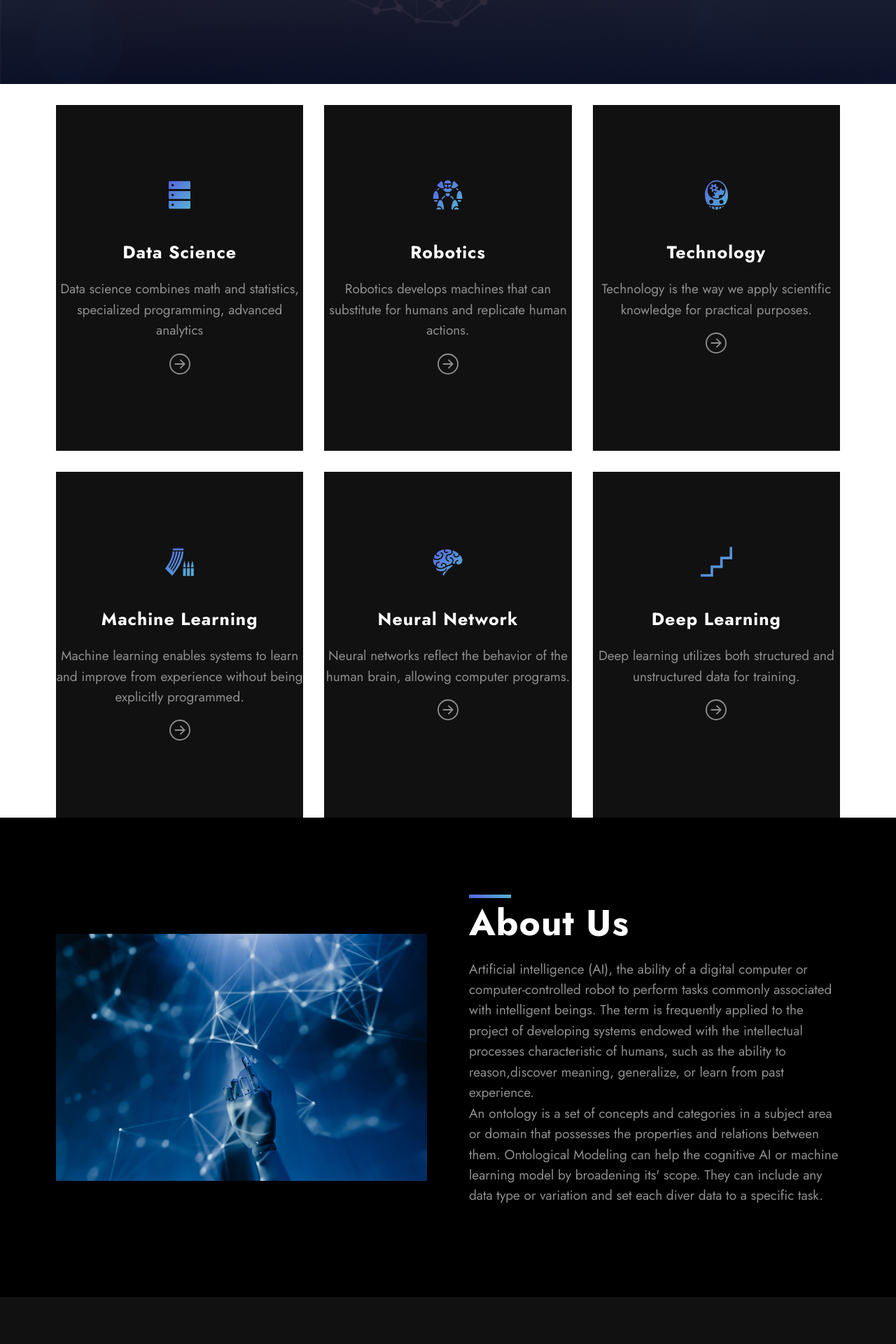
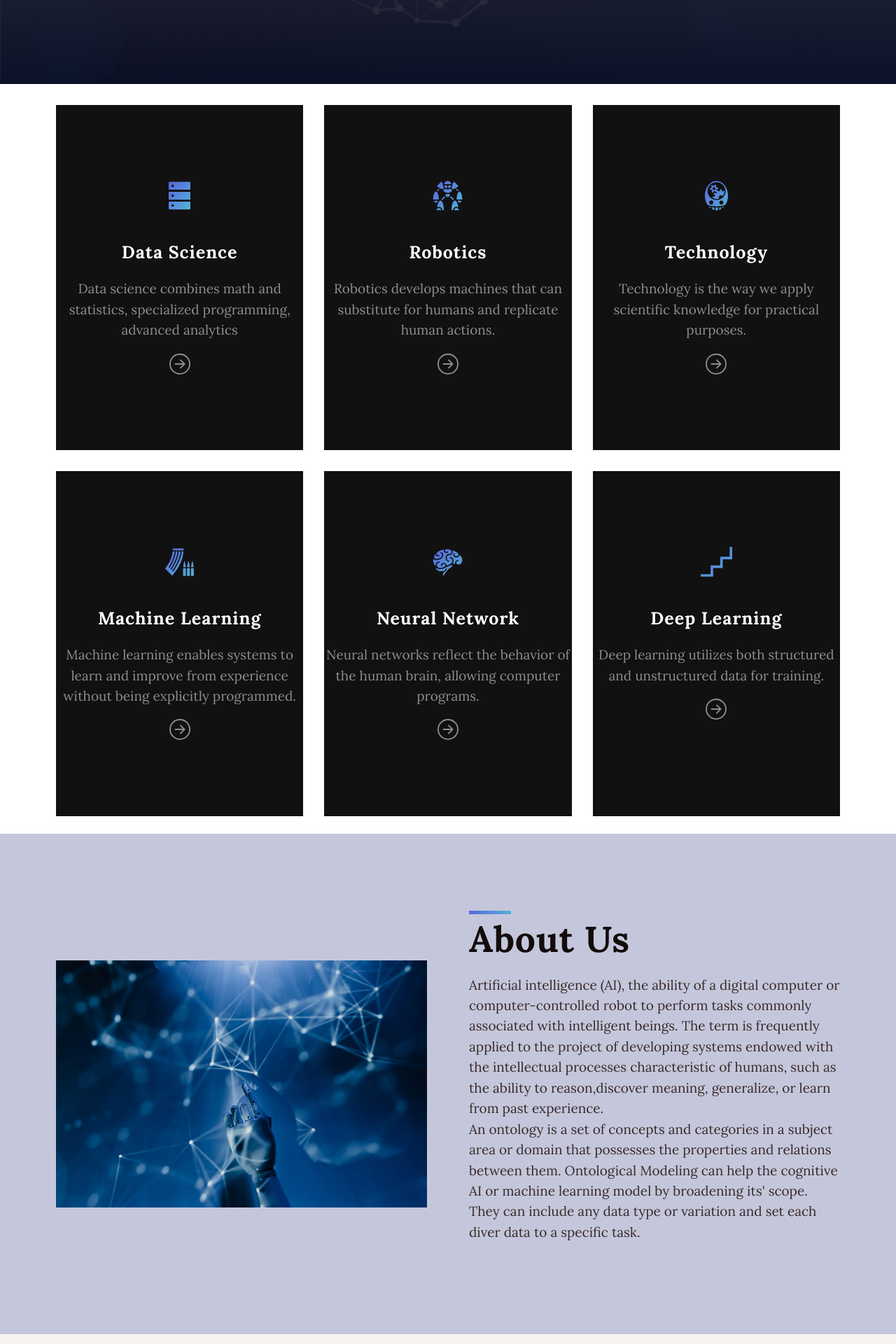
Before and after one commit to Habibrifat/ArtificialWebsite, a React (Create React App) app: page / in a window 1280 px wide. Shown: the part 680-2600 px from the top of the page at 70% size. Built offline with nearby package versions, Linux system fonts and the light colour scheme.

Commit message:
color solve half

```diff
--- a/src/App.css
+++ b/src/App.css
@@ -3,7 +3,7 @@
 
 /* variables  */
 :root {
-  --fnt-base: "Jost", sans-serif;
+  --fnt-base: "Lora", sans-serif;
   --clr-robin-blue: #5764de;
   --clr-crazy-blue: #55b3d5;
   --clr-black: #000;
@@ -306,7 +306,8 @@ select {
 }
 .section-t {
   font-size: 44px;
-  color: var(--clr-white);
+  /* color: var(--clr-white); */
+  color: #130c0c;
   padding: 20px 0;
   position: relative;
   line-height: 1.2;
--- a/src/components/About/About.jsx
+++ b/src/components/About/About.jsx
@@ -4,8 +4,8 @@ import sections from "./../../constants/data";
 
 const About = () => {
   return (
-    <div className="about" id="about">
-      <div className="container">
+    <section className="about" id="about">
+      <div className="container ">
         <div className="about-content grid">
           <div className="content-left">
             <img src={images.about_main_img} alt="" />
@@ -42,7 +42,7 @@ const About = () => {
           </div>
         </div>
       </div>
-    </div>
+    </section>
   );
 };
 
--- a/src/components/About/about.css
+++ b/src/components/About/about.css
@@ -1,12 +1,15 @@
 .about {
-  background-color: var(--clr-black);
+  /* background-color: var(--clr-black); */
+  background-color: #c4c7db;
   padding: 10rem 0;
 }
 .about-content {
   row-gap: 40px;
   text-align: center;
 }
-
+.paragraph .text {
+  color: #392929;
+}
 @media screen and (min-width: 768px) {
   .about-content {
     text-align: left;
--- a/src/components/Features/Features.jsx
+++ b/src/components/Features/Features.jsx
@@ -4,7 +4,7 @@ import "./features.css";
 
 const Features = () => {
   return (
-    <sections className="features section-p bg-black" id="features">
+    <sections className="features section-p" id="features">
       <div className="container">
         <div className="features-content">
           <div className="item-list text-white">
--- a/src/components/Header/header.css
+++ b/src/components/Header/header.css
@@ -53,5 +53,5 @@
   margin: 3.2rem 0 4.9rem 0;
 }
 .header span {
-  color: #08506a;
+  color: #e8f4f9;
 }
--- a/src/components/Qualities/Qualities.jsx
+++ b/src/components/Qualities/Qualities.jsx
@@ -4,7 +4,7 @@ import images from "./../../constants/images";
 
 const Qualities = () => {
   return (
-    <div className="qualities section-p bg-md-black">
+    <div className="qualities section-p">
       <div className="container">
         <div className="qualities-content grid">
           <div className="content-left">
--- a/src/components/Qualities/qualities.css
+++ b/src/components/Qualities/qualities.css
@@ -1,3 +1,9 @@
+.qualities {
+  background-color: rgba(245, 241, 235, 0.884);
+}
+.qualities p {
+  color: #110f0fe8;
+}
 .qualities .section-t {
   margin-bottom: 30px;
 }
--- a/src/components/services/services.css
+++ b/src/components/services/services.css
@@ -1,3 +1,6 @@
+.services {
+  margin-bottom: 25px;
+}
 .services .item {
   padding: 40px;
   cursor: pointer;
```
